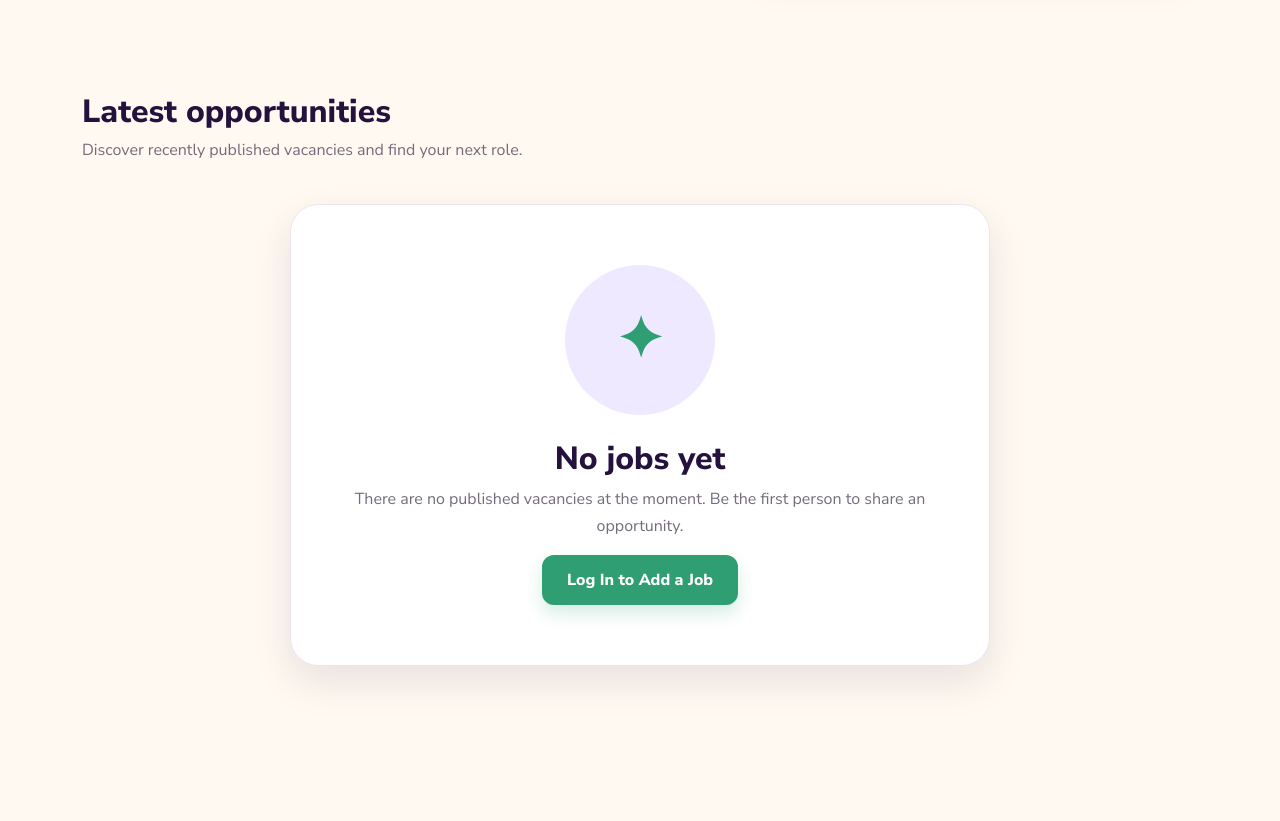
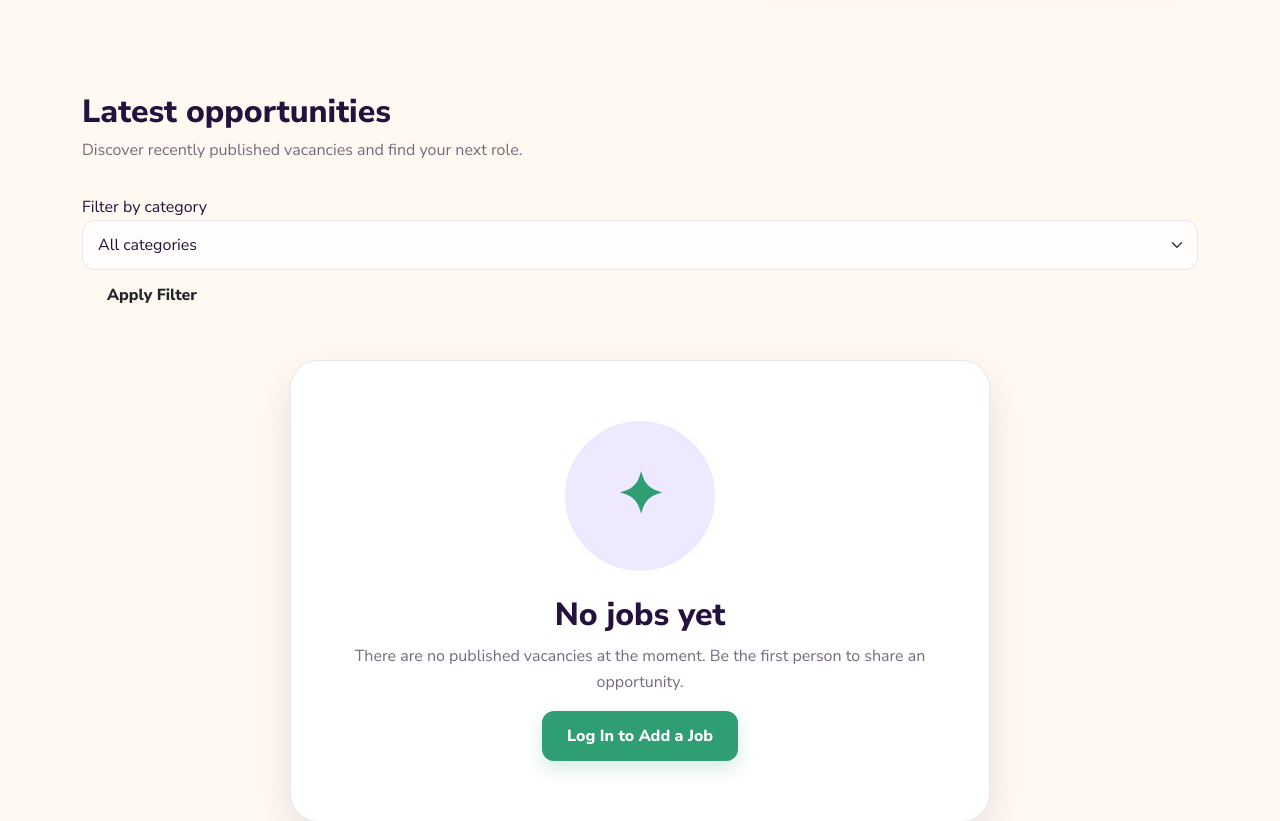
Before and after one commit to Maritashavdia/Final_Project_JobBoard, a Flask app: page / in a window 1280 px wide. Shown: the part 597-1418 px from the top of the page. Run offline with Flask 3, Linux system fonts and the light colour scheme; data that the repository does not hold is empty.

Commit message:
Add category filter and update design

```diff
--- a/app.py
+++ b/app.py
@@ -124,13 +124,38 @@ def get_external_quote():
 @app.route("/")
 @app.route("/home")
 def index():
-    jobs = Job.query.order_by(
+    selected_category = request.args.get(
+        "category",
+        ""
+    ).strip()
+
+    jobs_query = Job.query
+
+    if selected_category:
+        jobs_query = jobs_query.filter_by(
+            category=selected_category
+        )
+
+    jobs = jobs_query.order_by(
         Job.date_posted.desc()
     ).all()
+
+    categories = [
+        category
+        for category, in (
+            db.session.query(Job.category)
+            .distinct()
+            .order_by(Job.category)
+            .all()
+        )
+        if category
+    ]
 
     return render_template(
         "index.html",
         jobs=jobs,
+        categories=categories,
+        selected_category=selected_category,
         title="Jobs"
     )
 
--- a/templates/index.html
+++ b/templates/index.html
@@ -121,13 +121,67 @@
             {% endif %}
         </div>
 
+        <div class="job-filter-card">
+            <form
+                method="GET"
+                action="{{ url_for('index') }}"
+                class="job-filter-form"
+            >
+                <div class="filter-field">
+                    <label for="category">
+                        Filter by category
+                    </label>
+
+                    <select
+                        id="category"
+                        name="category"
+                        class="form-select"
+                    >
+                        <option value="">
+                            All categories
+                        </option>
+
+                        {% for category in categories %}
+                            <option
+                                value="{{ category }}"
+                                {% if selected_category == category %}
+                                    selected
+                                {% endif %}
+                            >
+                                {{ category }}
+                            </option>
+                        {% endfor %}
+                    </select>
+                </div>
+
+                <button
+                    type="submit"
+                    class="btn filter-button"
+                >
+                    Apply Filter
+                </button>
+
+                {% if selected_category %}
+                    <a
+                        href="{{ url_for('index') }}#available-jobs"
+                        class="clear-filter-link"
+                    >
+                        Clear Filter
+                    </a>
+                {% endif %}
+            </form>
+        </div>
+
         {% if jobs %}
             <div class="row g-4">
                 {% for job in jobs %}
                     <div class="col-md-6 col-xl-4">
                         <article class="job-card">
                             <div class="job-card-top">
-                                <div class="company-icon" aria-hidden="true">
+                                <div
+                                    class="company-icon"
+                                    aria-hidden="true"
+                                >
                                     <svg
                                         class="company-icon-svg"
                                         xmlns="http://www.w3.org/2000/svg"
@@ -210,6 +264,21 @@
                     <span>✦</span>
                 </div>
 
+                {% if selected_category %}
+                    <h2>No matching jobs</h2>
+
+                    <p>
+                        There are currently no vacancies in the
+                        {{ selected_category }} category.
+                    </p>
+
+                    <a
+                        href="{{ url_for('index') }}#available-jobs"
+                        class="btn btn-purple"
+                    >
+                        View All Jobs
+                    </a>
+                {% else %}
                     <h2>No jobs yet</h2>
 
                     <p>
@@ -232,6 +301,7 @@
                             Log In to Add a Job
                         </a>
                     {% endif %}
+                {% endif %}
             </div>
         {% endif %}
     </div>
```
Also changed, not shown: templates/job.html (+24 -3 lines), templates/user_jobs.html (+24 -2 lines). Lines whose indentation alone changed are shown as unchanged.
